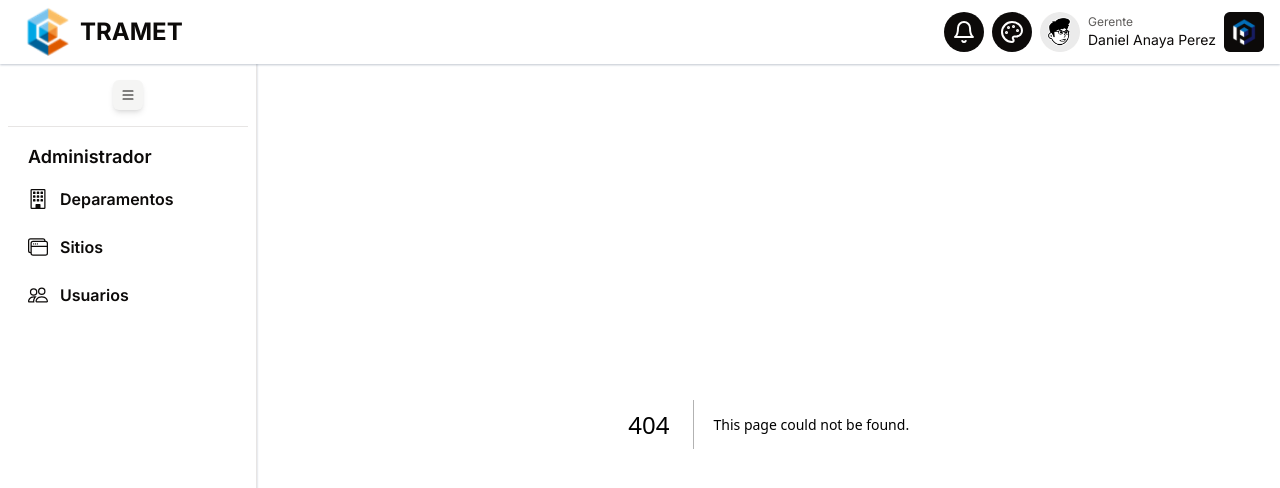
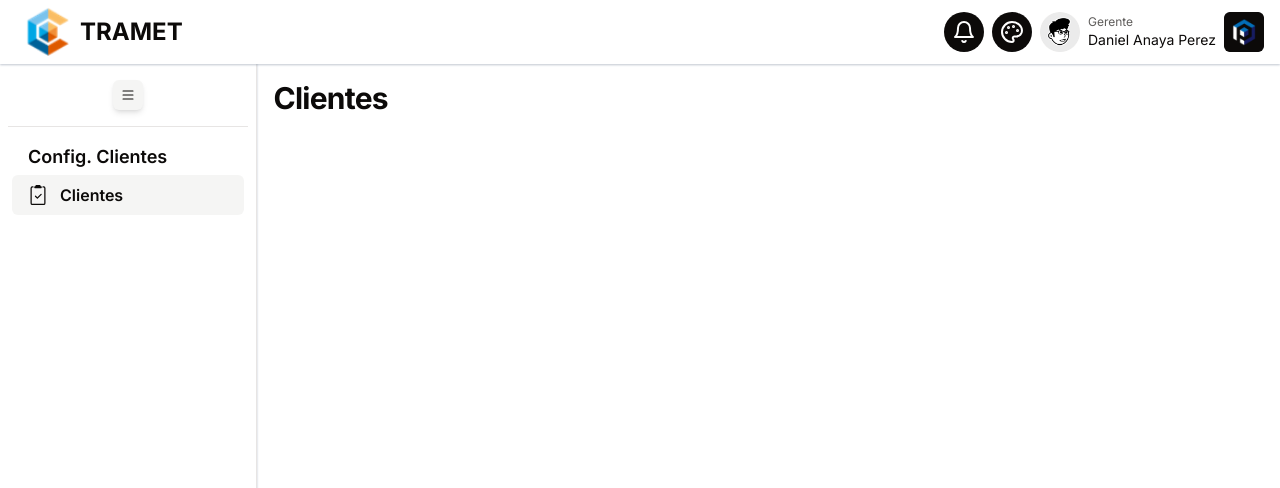
Before and after one commit to Tramet/tramet-dashboard-frontend, a Next.js app: page /admin/tramet-customers in a window 1280 px wide. Before the commit this address had no page. Shown: the top 488 px of the page. Built offline with nearby package versions, Linux system fonts and the light colour scheme.

Commit message:
fix(sidebar): fixed content to be rendered on admin page for a tramet customer

```diff
--- /dev/null
+++ b/app/(pages)/admin/tramet-customers/page.tsx
@@ -0,0 +1,11 @@
+import React from "react";
+
+const TrametCustomers = () => {
+  return (
+    <div>
+      <h2 className="text-3xl font-bold tracking-tight my-4">Clientes</h2>
+    </div>
+  );
+};
+
+export default TrametCustomers;
--- a/app/_components/sidebar-menu-group.tsx
+++ b/app/_components/sidebar-menu-group.tsx
@@ -8,6 +8,7 @@ import useAreaSelection from "@trm/_hooks/use-area-selection";
 import useDepartmentSelection from "@trm/_hooks/use-department-selection";
 import { usePathname } from "next/navigation"; // Importando usePathname desde next/navigation
 import { SIDENAV_ITEMS } from "@trm/sidebar-modules";
+import { Separator } from "@trm/_components/ui/separator";
 
 const SideBarMenuGroup = ({ menuGroup }: { menuGroup: SideNavItemGroup }) => {
   const { toggleCollapse } = useSideBarToggle();
@@ -16,22 +17,48 @@ const SideBarMenuGroup = ({ menuGroup }: { menuGroup: SideNavItemGroup }) => {
   const pathname = usePathname();
   const isAdminRoute = pathname.includes("/admin");
 
+  const user = {
+    role: "adminTramet",
+  };
+
+  const isAdminTramet = user.role === "adminTramet";
+
   return (
     <>
       {isAdminRoute ? (
         <>
-          {SIDENAV_ITEMS.map(
-            (item, idx) =>
-              !toggleCollapse && (
+          {SIDENAV_ITEMS.map((group, idx) => (
+            <div key={idx}>
+              {Object.keys(group).map((key) => {
+                const groupData = group[key as keyof SideNavItemGroup];
+                // Show "tramet_customers" group only for tramet admins
+                if (
+                  (key === "tramet_customers" && isAdminTramet) ||
+                  (key === "admin" && !isAdminTramet)
+                ) {
+                  return (
+                    <React.Fragment key={key}>
+                      {!toggleCollapse && (
                         <h1
                           key={`title${idx}`}
                           className="flex justify-start items-center text-lg text-sidebar-foreground font-semibold px-4">
-                  {item.admin?.title}
+                          {groupData?.title ?? ""}
                         </h1>
-              )
                       )}
-          {menuGroup.admin?.items.map((item, index) => (
+                      <h1 className="flex justify-start items-center text-lg text-sidebar-foreground font-semibold px-4 mb-1"></h1>
+                      {groupData?.items && (
+                        <div className="flex flex-col gap-2 mb-4">
+                          {groupData.items.map((item, index) => (
                             <SideBarMenuItem key={index} item={item} />
+                          ))}
+                        </div>
+                      )}
+                    </React.Fragment>
+                  );
+                }
+                return null;
+              })}
+            </div>
           ))}
         </>
       ) : selectedArea ? (
--- a/app/_layout/sidebar/sidebar.tsx
+++ b/app/_layout/sidebar/sidebar.tsx
@@ -38,9 +38,7 @@ export const SideBar = () => {
       <nav className="flex flex-col gap-2 transition duration-300 ease-in-out">
         <div className="flex flex-col gap-2 px-1 min-w-auto">
           {SIDENAV_ITEMS.map((item, idx) => {
-            return (
-                <SideBarMenuGroup key={idx} menuGroup={item} />
-            );
+            return <SideBarMenuGroup key={idx} menuGroup={item} />;
           })}
         </div>
       </nav>
--- a/app/_types/type.ts
+++ b/app/_types/type.ts
@@ -7,6 +7,10 @@ export type SideNavItem = {
 };
 
 export type SideNavItemGroup = {
+  tramet_customers?: {
+    title: string;
+    items: SideNavItem[];
+  };
   admin?: {
     title: string;
     items: SideNavItem[];
--- a/app/sidebar-modules.tsx
+++ b/app/sidebar-modules.tsx
@@ -17,6 +17,16 @@ import {
 
 export const SIDENAV_ITEMS: SideNavItemGroup[] = [
   {
+    tramet_customers: {
+      title: "Config. Clientes",
+      items: [
+        {
+          title: "Clientes",
+          path: "/admin/tramet-customers",
+          icon: <BsClipboard2Check size={20} />,
+        },
+      ],
+    },
     admin: {
       title: "Administrador",
       items: [
```
Lines whose indentation alone changed are shown as unchanged.
